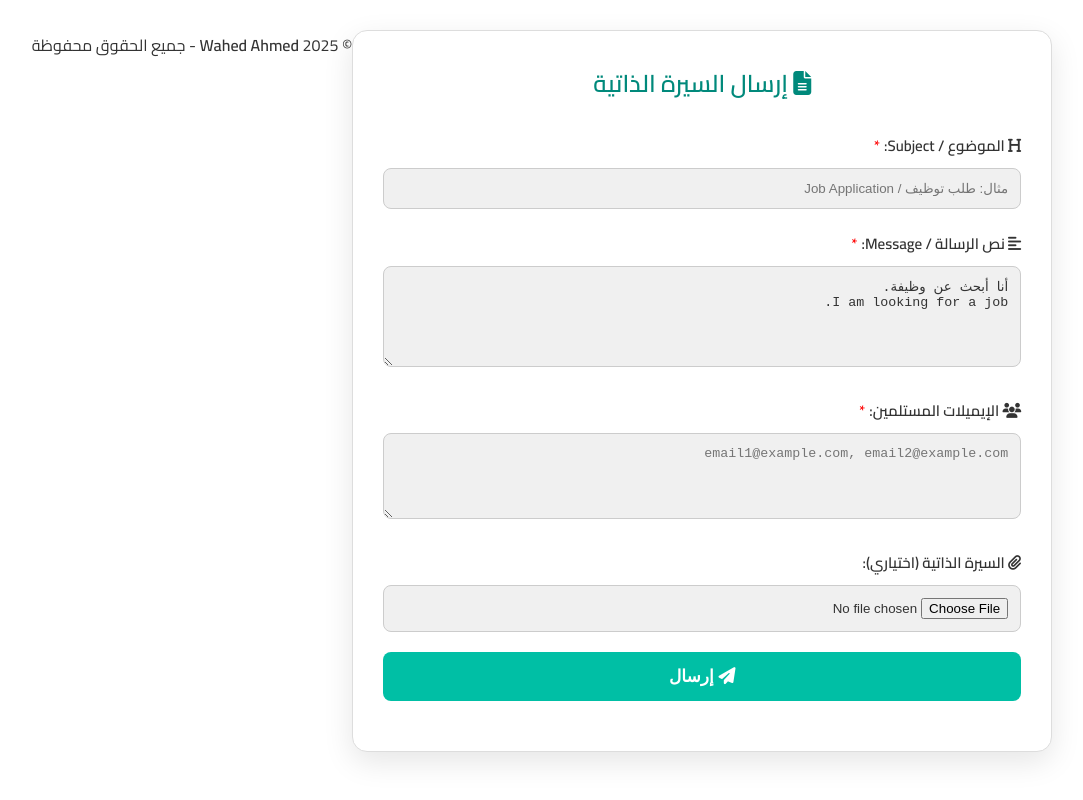
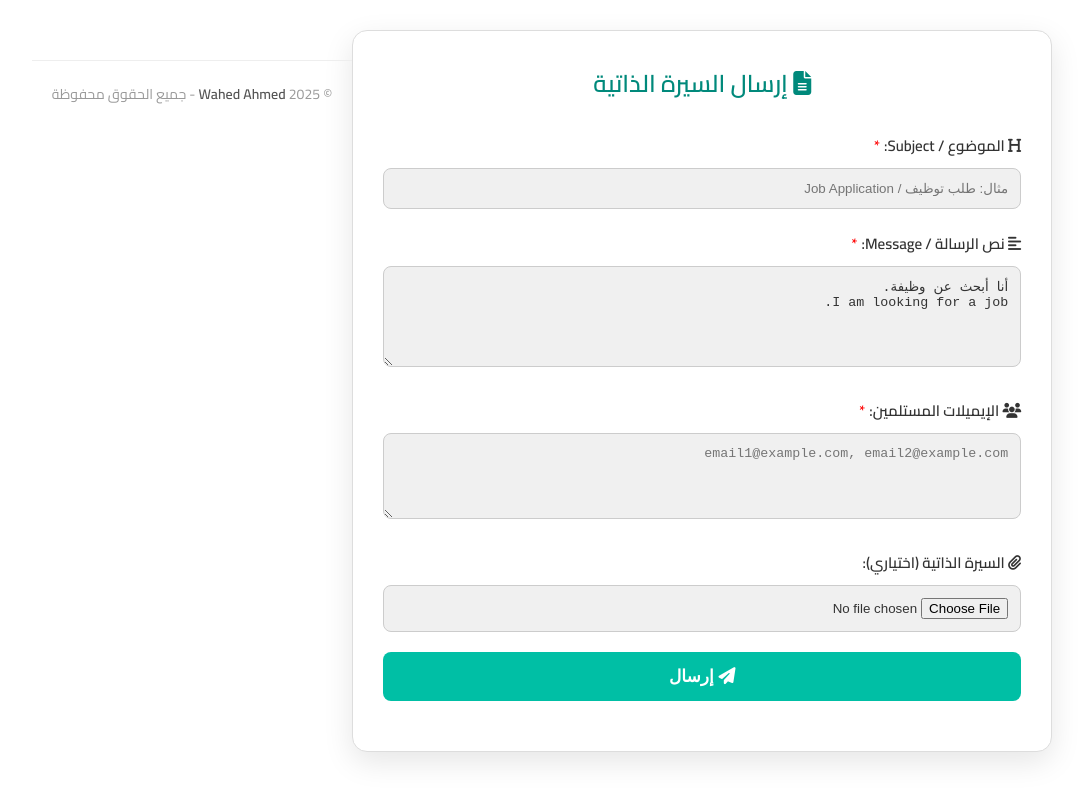
Before and after one commit to wahedahmed/send-cv, a website: page public/index.html in a window 1280 px wide. Shown: the whole page, without its empty margins (98-1181 px from the left). Drawn offline with Linux system fonts and the light colour scheme.

Commit message:
style.css

```diff
--- a/public/style.css
+++ b/public/style.css
@@ -126,3 +126,16 @@ button:hover {
   from { opacity: 0; }
   to { opacity: 1; }
 }
+
+
+.footer {
+  text-align: center;
+  font-size: 14px;
+  color: #999;
+  margin-top: 30px;
+  padding: 20px;
+  border-top: 1px solid #eee;
+}
+.footer strong {
+  color: #555;
+}
```
